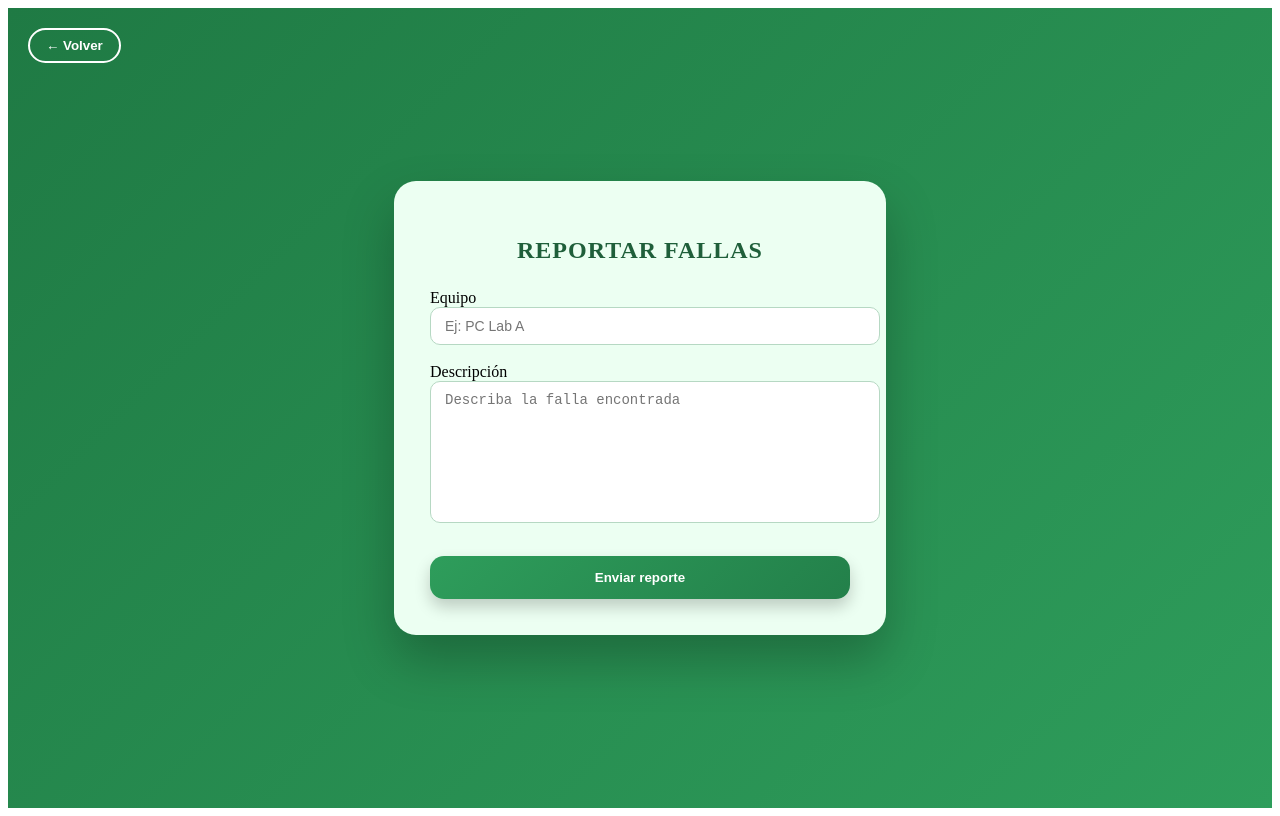
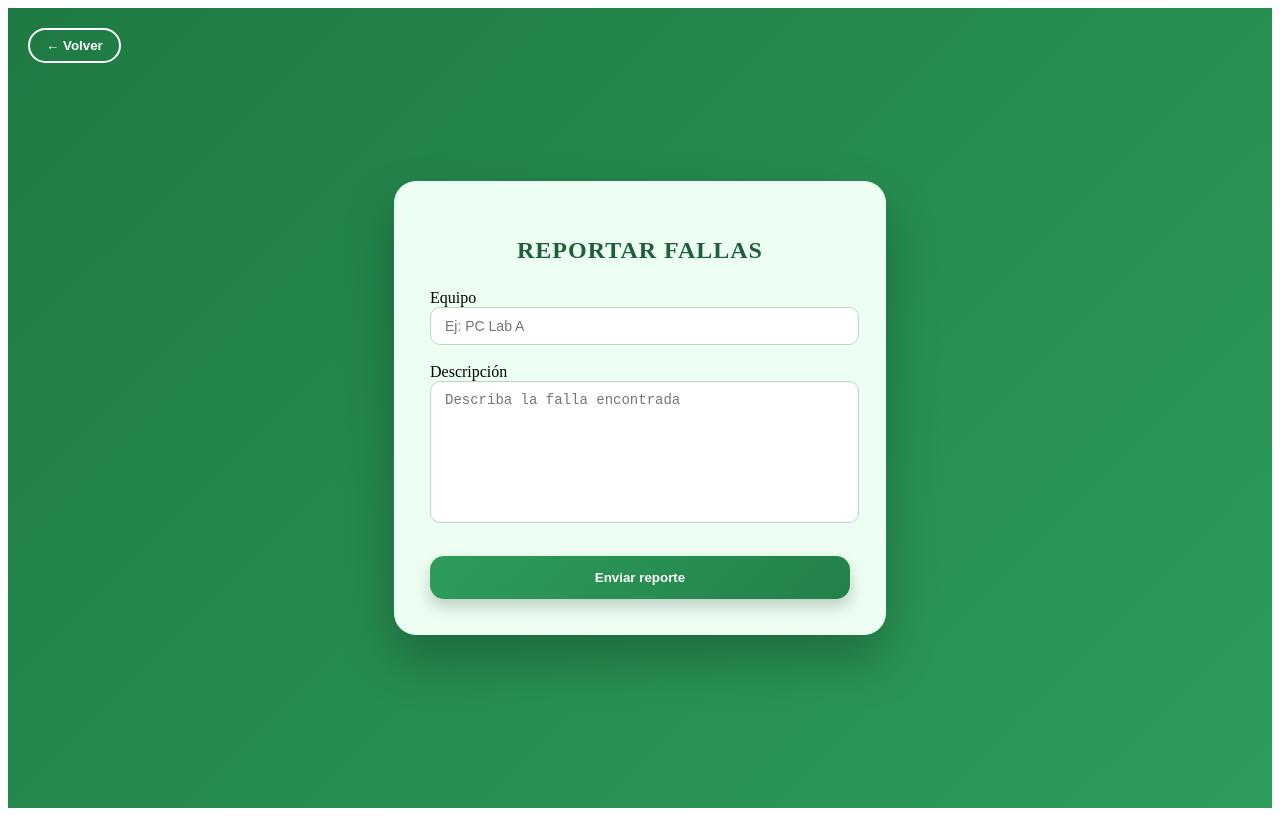
Before and after one commit to Danxxx777/Clab--Sistema, an Angular app in the folder frontend/clab-frontend/: page /reportar in a window 1280 px wide. Built offline with nearby package versions, Linux system fonts and the light colour scheme; sample sign-in values are in the browser's storage.

Commit message:
cambios nuevos

```diff
--- a/frontend/clab-frontend/src/app/reportar/reportar.scss
+++ b/frontend/clab-frontend/src/app/reportar/reportar.scss
@@ -34,7 +34,7 @@
 
 .card {
   background: #ecfff2;
-  width: 100%;
+  width: 95%;
   max-width: 420px;
   padding: 36px;
   border-radius: 22px;
@@ -56,7 +56,7 @@
 
 input,
 textarea {
-  width: 100%;
+  width: 95%;
   max-width: 420px;
   margin: 0 auto;
   display: block;
```
